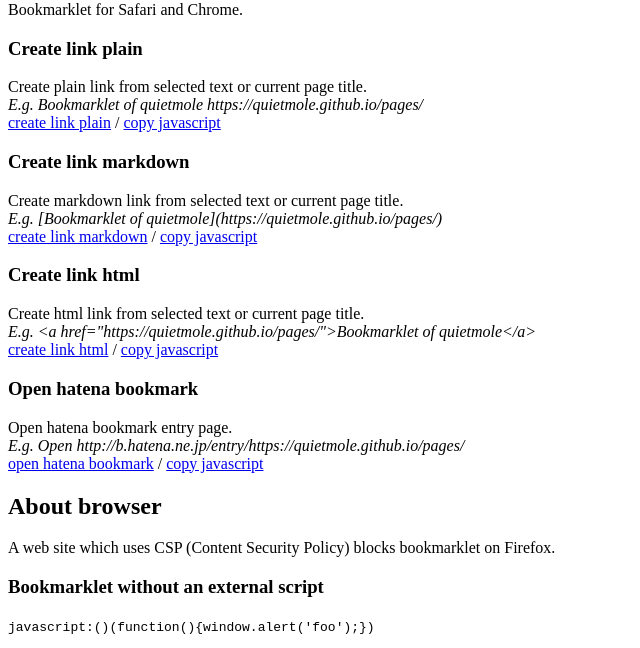
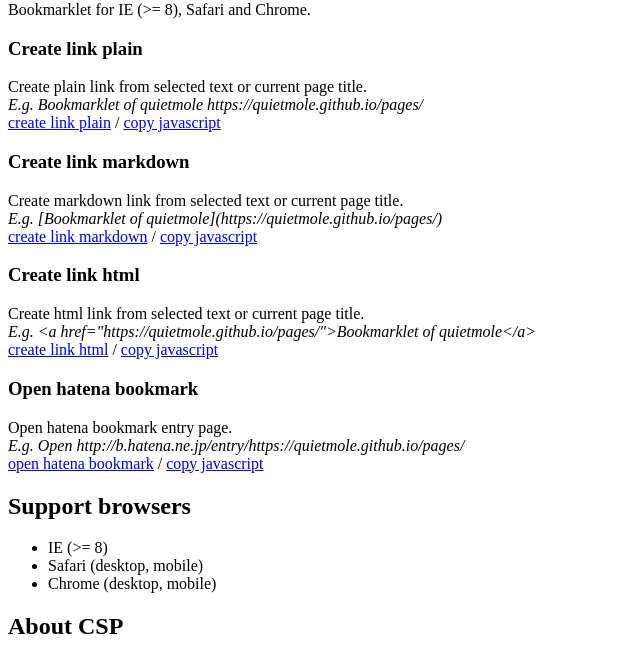
Before and after one commit to quietmole/pages, a website: page index.html in a window 1280 px wide. Shown: the part 79-727 px from the top of the page, without its empty margins (0-640 px from the left). Drawn offline with Linux system fonts and the light colour scheme.

Commit message:
docs(index): add support browsers

```diff
--- a/index.html
+++ b/index.html
@@ -7,7 +7,7 @@
 <body>
 <h1>Bookmarklet of quietmole</h1>
 
-Bookmarklet for Safari and Chrome.
+Bookmarklet for IE (&gt;= 8), Safari and Chrome.
 
 
 <h3>Create link plain</h3>
@@ -41,7 +41,16 @@
 <a href="javascript:void%20function(){function%20n(){for(var%20n=document.getElementsByTagName(%22link%22),e=n.length,o=0;e%3Eo;o++)if(n[o].rel%26%26%22canonical%22===n[o].rel.toLowerCase())return%20n[o].href;return%20null}var%20e=n()||location.href,o=%22http://b.hatena.ne.jp/entry/%22+e.replace(/%23/g,%22%2523%22);window.confirm(%22Open%20hatena%20bookmark%20page%3F%20%22+o)%26%26window.open(o,null)}();">open hatena bookmark</a> / <a href="javascript:void%20function(){window.prompt(%22built%20javascript%22,%22javascript:void%2520function(){function%2520n(){for(var%2520n=document.getElementsByTagName(%2522link%2522),e=n.length,o=0;e%253Eo;o++)if(n[o].rel%2526%2526%2522canonical%2522===n[o].rel.toLowerCase())return%2520n[o].href;return%2520null}var%2520e=n()||location.href,o=%2522http://b.hatena.ne.jp/entry/%2522+e.replace(/%2523/g,%2522%252523%2522);window.confirm(%2522Open%2520hatena%2520bookmark%2520page%253F%2520%2522+o)%2526%2526window.open(o,null)}();%22)}();">copy javascript</a>
 
 
-<h2>About browser</h2>
+<h2>Support browsers</h2>
+
+<ul>
+  <li>IE (&gt;= 8)</li>
+  <li>Safari (desktop, mobile)</li>
+  <li>Chrome (desktop, mobile)</li>
+</ul>
+
+
+<h2>About CSP</h2>
 
 A web site which uses CSP (Content Security Policy) blocks bookmarklet on Firefox.
 
```
Also changed, not shown: template/index.html (+11 -2 lines).
